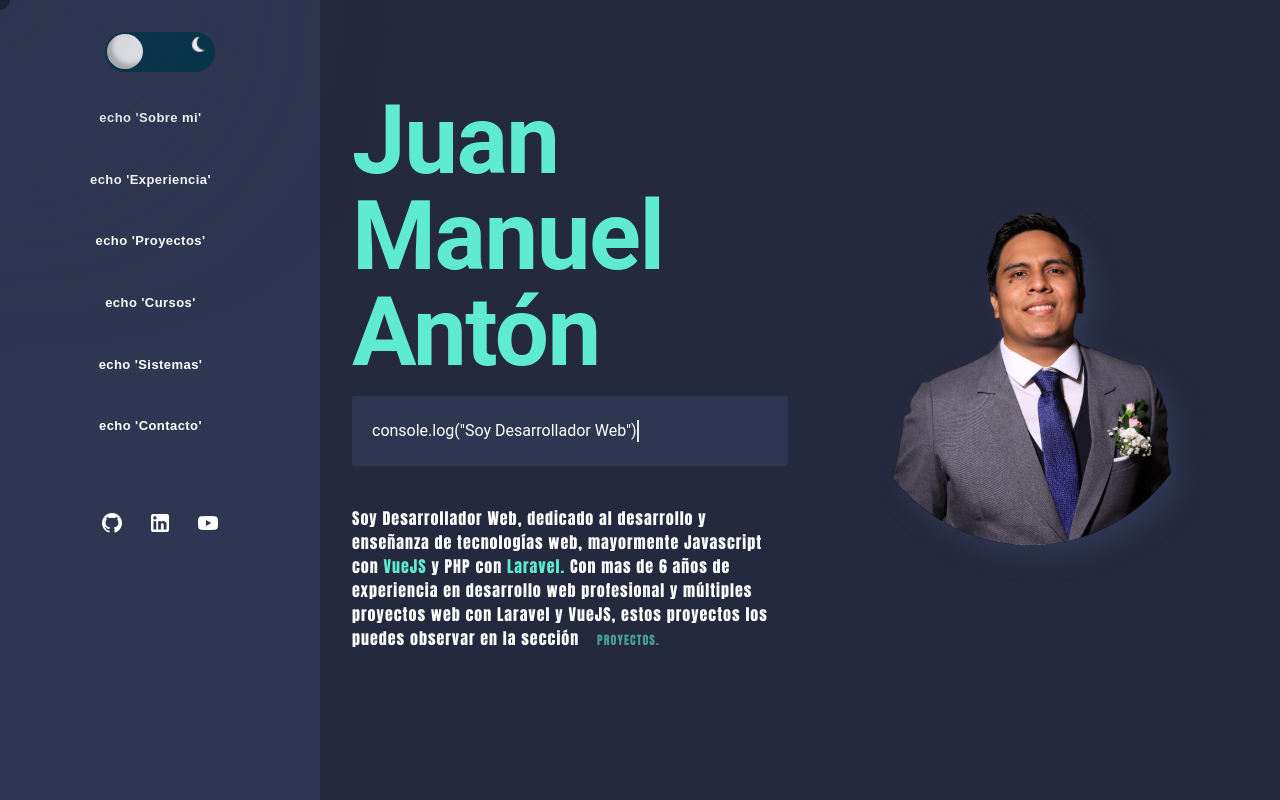
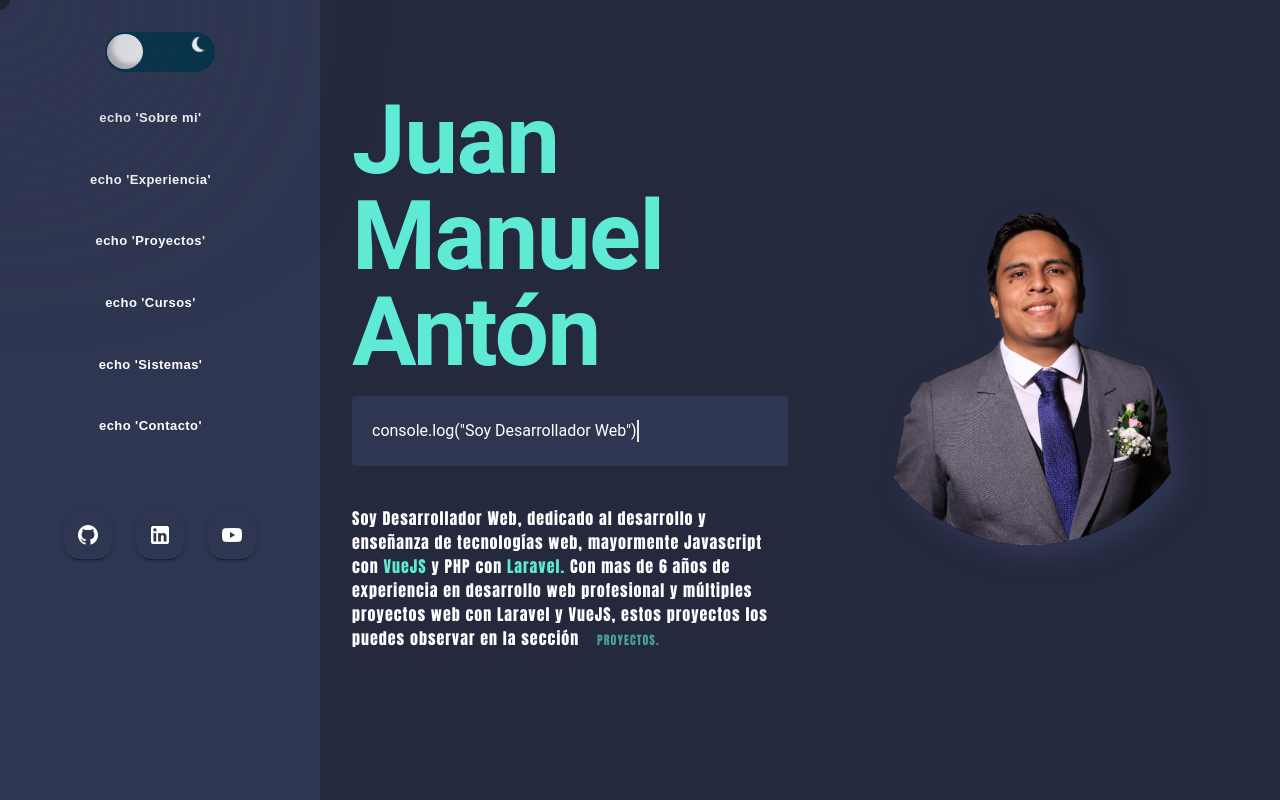
Before and after one commit to Jantonbernal/portfolio, a Vue app: page /projects in a window 1280 px wide. Built offline with nearby package versions, Linux system fonts and the light colour scheme.

Commit message:
Fixed social media link

```diff
--- a/src/views/SideBar.vue
+++ b/src/views/SideBar.vue
@@ -150,10 +150,10 @@ const goTo = (data = null) => {
                 </li>
             </ul>
             <div class="d-flex flex-row mt-16">
-                <button v-for="(item, index) in socialMedia" :key="index" :href="item.link" target="_blank" class="mx-3"
-                    :class="currentTheme == 'dark' ? 'card-dark' : 'card-light'">
-                    <v-icon :icon="item.icon" aria-label="Redes Sociales donde puedes ver más información"></v-icon>
-                </button>
+                <v-btn v-for="(item, index) in socialMedia" :key="index" :href="item.link" target="_blank"
+                    :class="['mx-3', currentTheme === 'dark' ? 'card-dark' : 'card-light']" icon>
+                    <v-icon :icon="item.icon" />
+                </v-btn>
             </div>
         </div>
     </v-navigation-drawer>
```
